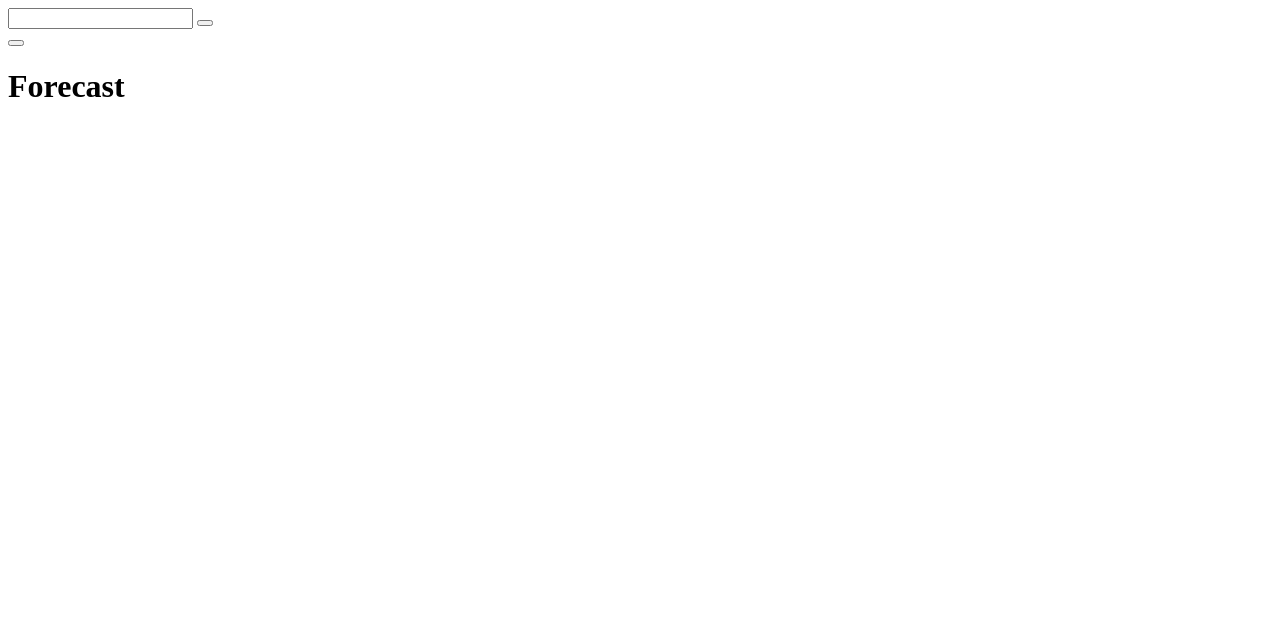
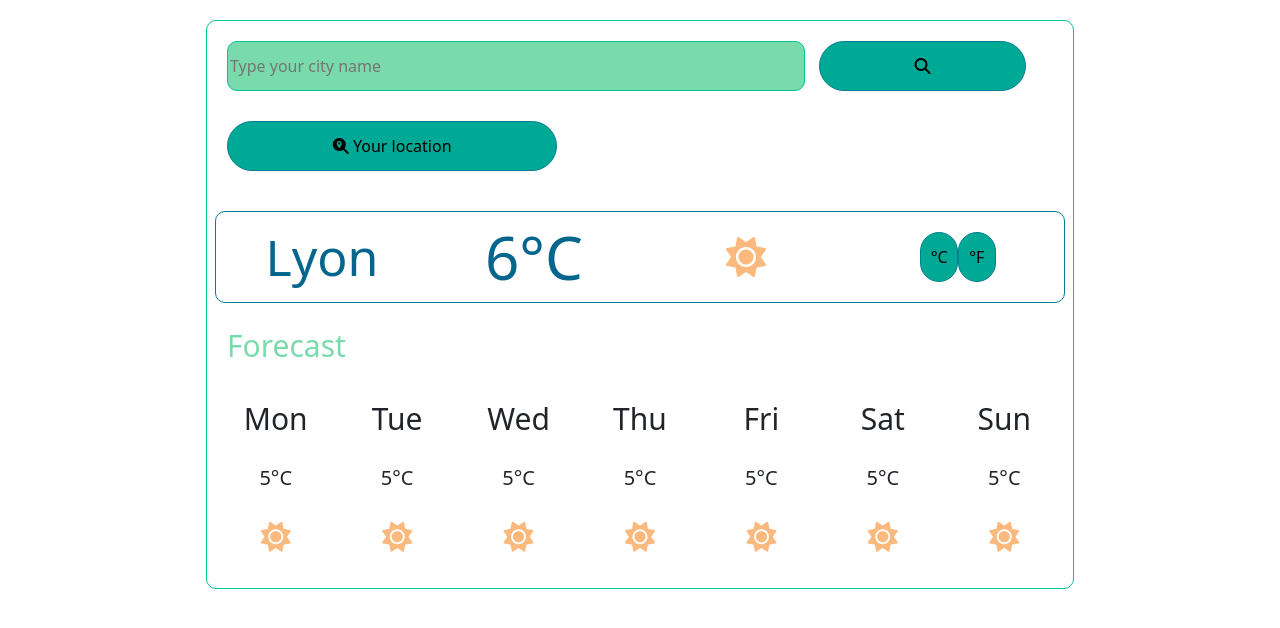
Before and after one commit to GoldFirePaw/Weather-App, a plain HTML site: page index.html in a window 1280 px wide. Drawn offline with nearby package versions, Linux system fonts and the light colour scheme.

Commit message:
Modified CSS

```diff
--- a/index.html
+++ b/index.html
@@ -5,22 +5,57 @@
     <meta charset="UTF-8">
     <meta http-equiv="X-UA-Compatible" content="IE=edge">
     <meta name="viewport" content="width=device-width, initial-scale=1.0">
+    <script src="https://kit.fontawesome.com/0448c36d93.js" crossorigin="anonymous"></script>
+    <link href="https://cdn.jsdelivr.net/npm/bootstrap@5.1.3/dist/css/bootstrap.min.css" rel="stylesheet" integrity="sha384-1BmE4kWBq78iYhFldvKuhfTAU6auU8tT94WrHftjDbrCEXSU1oBoqyl2QvZ6jIW3" crossorigin="anonymous">
     <link rel="stylesheet" href="src/styles.css">
     <title>Weather App</title>
 </head>
 
 <body>
-    <div>
+    <div class="container box">
         <form>
-            <input type="text">
-            <button type="submit" id="searchCityButton"></button>
+            <input class="searchInput" type="text" placeholder="Type your city name" id="search-city-input">
+            <button class="searchCityButton" type="submit" id="search-city-button">
+                <i class="fa-solid fa-magnifying-glass"></i>
+            </button>
         </form>
-        <button id="currentLocationButton">
-        </button>
-        <div>
+        <button class="currentLocationButton" id="current-location-button">
+                <i class="fa-solid fa-magnifying-glass-location"></i>
+                Your location
+            </button>
+        <div class="row align-items-center justify-content-center currentTempInfo">
+            <div class="col-3 currentCityName">Lyon</div>
+            <div class="col-3 currentTemp">6°C</div>
+            <div class="col-3"><i class="fa-solid fa-sun currentWeather"></i></div>
+            <div class="col-3"><button class="tempConverterButton">°C</button><button class="tempConverterButton">°F</button></div>
         </div>
-        <h1>Forecast</h1>
-        <div>
+        <p>Forecast</p>
+        <div class="row text-center align-items-center" style="height: 60px">
+            <div class="col align-middle forecastDays">Mon</div>
+            <div class="col  align-middle forecastDays">Tue</div>
+            <div class="col  align-middle forecastDays">Wed</div>
+            <div class="col  align-middle forecastDays">Thu</div>
+            <div class="col  align-middle forecastDays">Fri</div>
+            <div class="col  align-middle forecastDays">Sat</div>
+            <div class="col  align-middle forecastDays">Sun</div>
+        </div>
+        <div class="row text-center align-items-center" style="height: 60px">
+            <div class="col forecastTemps">5°C</div>
+            <div class="col forecastTemps">5°C</div>
+            <div class="col forecastTemps">5°C</div>
+            <div class="col forecastTemps">5°C</div>
+            <div class="col forecastTemps">5°C</div>
+            <div class="col forecastTemps">5°C</div>
+            <div class="col forecastTemps">5°C</div>
+        </div>
+        <div class="row text-center align-items-center" style="height: 60px">
+            <div class="col"><i class="weatherLogo fa-solid fa-sun"></i></div>
+            <div class="col"><i class="weatherLogo fa-solid fa-sun"></i></div>
+            <div class="col"><i class="weatherLogo fa-solid fa-sun"></i></div>
+            <div class="col"><i class="weatherLogo fa-solid fa-sun"></i></div>
+            <div class="col"><i class="weatherLogo fa-solid fa-sun"></i></div>
+            <div class="col"><i class="weatherLogo fa-solid fa-sun"></i></div>
+            <div class="col"><i class="weatherLogo fa-solid fa-sun"></i></div>
         </div>
     </div>
     <script src="src/index.js"></script>
--- a/src/styles.css
+++ b/src/styles.css
@@ -1,3 +1,85 @@
+body {
+    padding: 20px;
+    width: 100%;
+}
+
+.box {
+    display: block;
+    padding: 20px;
+    border: 1px solid #02c39a;
+    border-radius: 10px;
+    width: 70%;
+}
+
+.searchInput {
+    background-color: #79dbac;
+    border: 1px solid #02c39a;
+    border-radius: 10px;
+    width: 70%;
+    height: 50px;
+}
+
+button {
+    background-color: #00a896;
+    border: 1px solid #028090;
+    width: 25%;
+    height: 50px;
+}
+
+.searchCityButton {
+    margin-left: 10px;
+    border-radius: 30px;
+}
+
+.currentTempInfo {
+    text-align: center;
+    border: 1px solid #028090;
+    border-radius: 10px;
+    color: #05668d;
+}
+
+.currentCityName {
+    font-size: 50px;
+    font-weight: 300;
+}
+
+.currentTemp {
+    font-size: 60px;
+    font-weight: 400;
+}
+
+.currentWeather {
+    font-size: 40px;
+    color: #fcb97d;
+}
+
+.currentLocationButton {
+    margin: 30px 0 40px 0;
+    border-radius: 30px;
+    width: 40%;
+}
+
+.tempConverterButton {
+    border-radius: 30px;
+    width: 20%;
+}
+
 p {
-    color: aqua;
+    font-size: 30px;
+    margin: 20px 0 20px 0;
+    font-weight: 100;
+    color: #79dbac;
 }
+
+.weatherLogo {
+    font-size: 30px;
+    color: #fcb97d;
+}
+
+.forecastDays {
+    font-size: 30px;
+}
+
+.forecastTemps {
+    font-size: 20px;
+}
```
